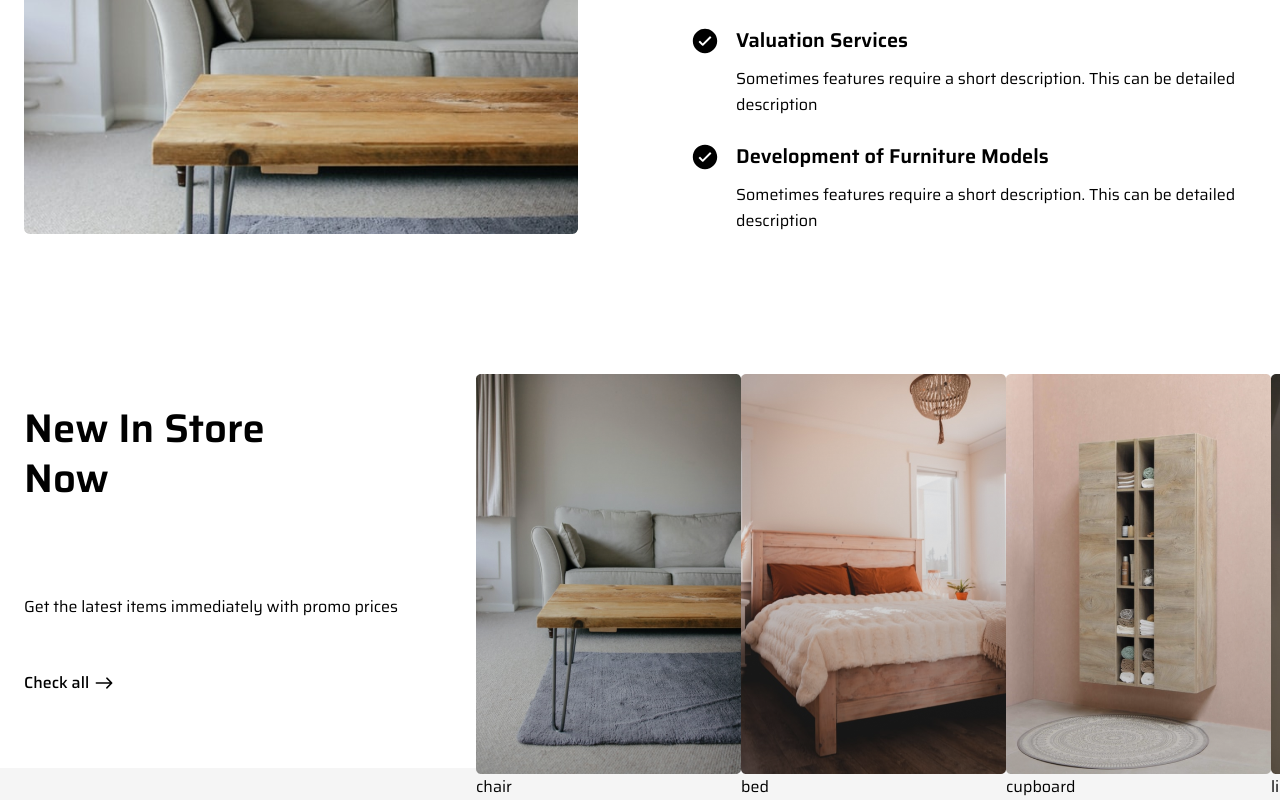
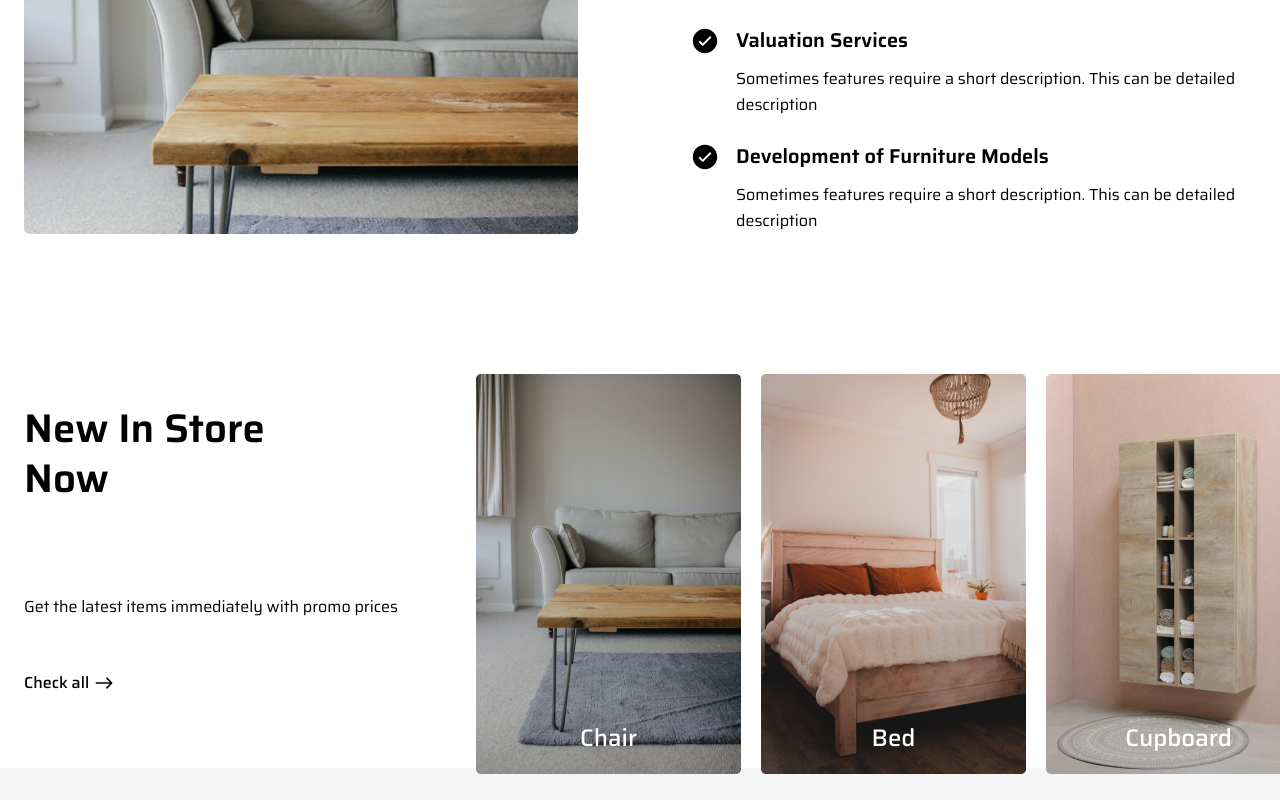
Before and after one commit to Isaiah-Mwinga/Furniture-palace, a React (Create React App) app: page / in a window 1280 px wide. Shown: the part 1241-2041 px from the top of the page. After the commit the page ends 2015 px from the top, so only its background shows below. Built offline with nearby package versions, Linux system fonts and the light colour scheme; the HTML template or start-up script is replaced by a standard one.

Commit message:
furniture palace

```diff
--- a/src/components/NewItemsSlider.js
+++ b/src/components/NewItemsSlider.js
@@ -12,13 +12,24 @@ import { newInStore } from '../data';
 
 const NewItemsSlider = () => {
   return (
-    <Swiper grabCursor={true}>
+    <Swiper
+      grabCursor={true}
+      breakpoints={{
+        320: {
+          slidesPerView: 2,
+          spaceBetween: 18,
+        },
+        768: {
+          slidesPerView: 3,
+          spaceBetween: 20,
+        },
+      }}>
       {newInStore.products.map((product, index) => {
         return (
           <SwiperSlide className='max-w-[265px]' key={index}>
-            <div>
+            <div className='relative'>
               <img src={product.image.type} alt='' />
-              <div>{product.name}</div>
+              <div className='absolute text-white bottom-[20px] w-full text-center text-[18px] lg:text-2xl font-medium capitalize'>{product.name}</div>
             </div>
           </SwiperSlide>
         )
```
Also changed, not shown: 1 other file (tests, documents, lock files or other folders).
